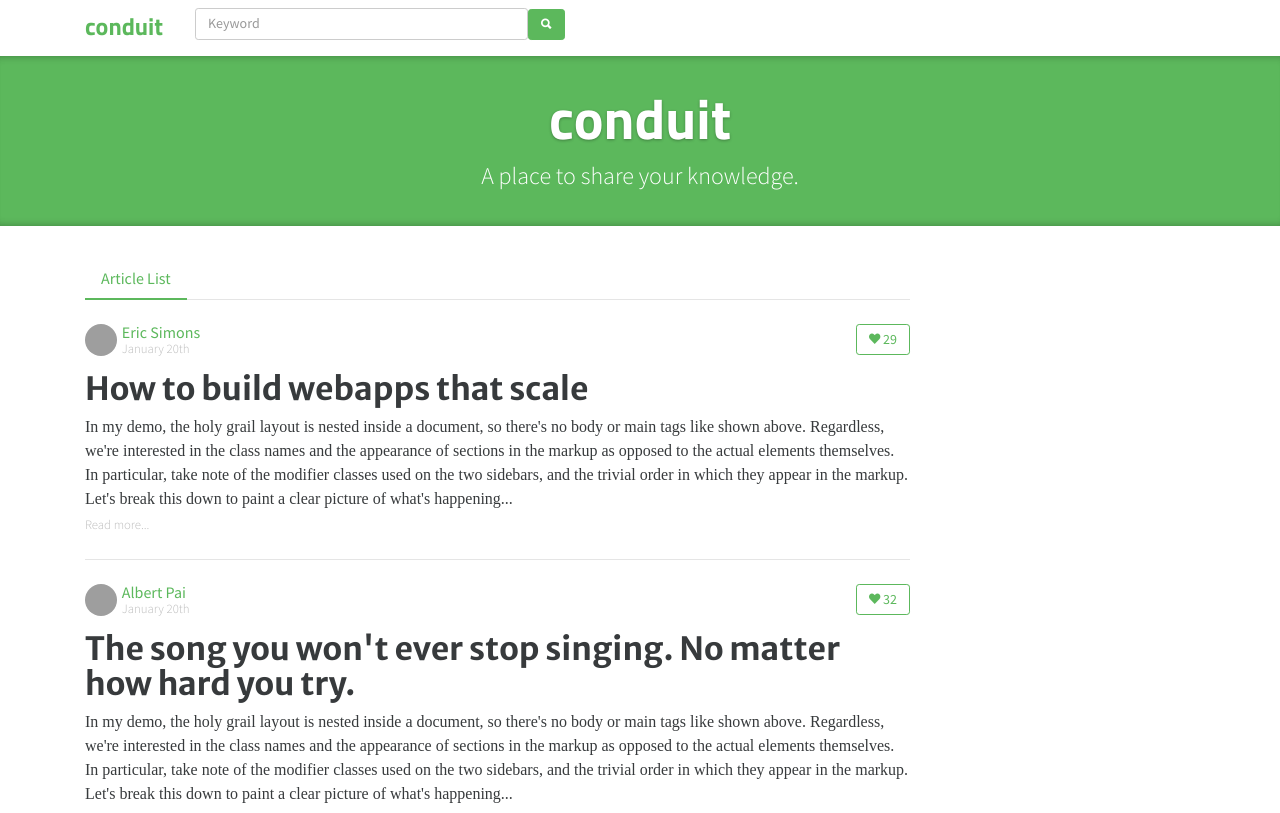
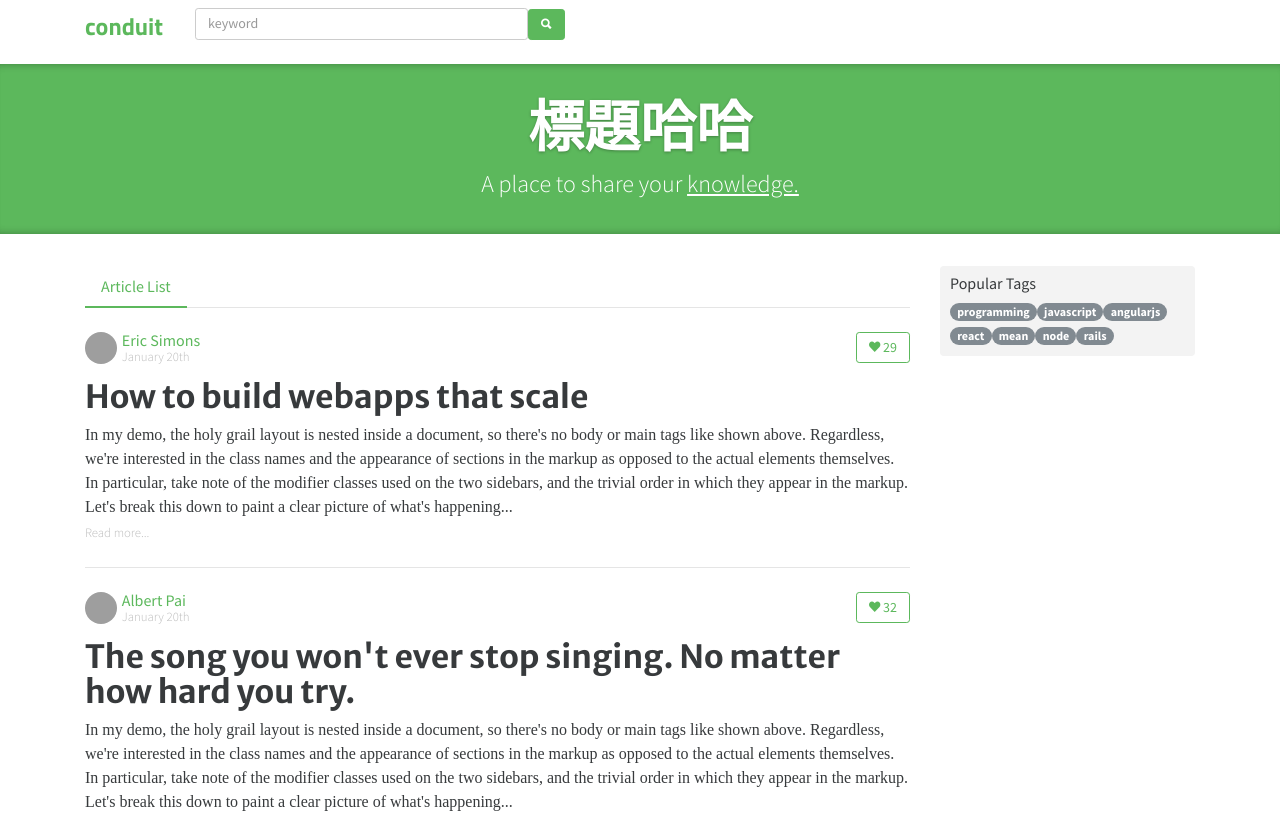
Before and after one commit to yjChen01/AngularLesson2Test, an Angular app: page / in a window 1280 px wide. Shown: the top 813 px of the page. Built offline with nearby package versions, Linux system fonts and the light colour scheme; grey boxes are pictures that could not be loaded; a web font is replaced by a local one.

Commit message:
雙向繫結，並引用FromModule

```diff
--- a/src/app/app.component.html
+++ b/src/app/app.component.html
@@ -3,14 +3,18 @@
   <div class="home-page">
     <div class="banner">
       <div class="container">
-        <h1 class="logo-font">conduit</h1>
-        <p>A place to share your knowledge.</p>
+        <h1 class="logo-font" [title]="title">{{title}}</h1>
+        <p [innerHTML]="subtitle">{{subtitle}}</p>
       </div>
     </div>
     <div class="container page">
       <div class="row">
-        <app-article></app-article>
-        <app-tags></app-tags>
+        <div class="col-md-9">
+          <app-article></app-article>
+        </div>
+        <div class="col-md-3">
+          <app-tags></app-tags>
+        </div>
       </div>
     </div>
   </div>
--- a/src/app/app.component.ts
+++ b/src/app/app.component.ts
@@ -6,5 +6,6 @@ import { Component } from '@angular/core';
   styleUrls: ['./app.component.css']
 })
 export class AppComponent {
-  title = 'AngularLesson2Test';
+  title = '標題哈哈';
+  subtitle='A place to share your <u>knowledge.</u>';
 }
--- a/src/app/app.module.ts
+++ b/src/app/app.module.ts
@@ -7,6 +7,8 @@ import { HeaderComponent } from './header/header.component';
 import { FooterComponent } from './footer/footer.component';
 import { ArticleComponent } from './article/article.component';
 import { TagsComponent } from './tags/tags.component';
+import { FormsModule } from '@angular/forms';
+
 
 @NgModule({
   declarations: [
@@ -18,7 +20,8 @@ import { TagsComponent } from './tags/tags.component';
   ],
   imports: [
     BrowserModule,
-    AppRoutingModule
+    AppRoutingModule,
+    FormsModule
   ],
   providers: [],
   bootstrap: [AppComponent]
--- a/src/app/article/article.component.html
+++ b/src/app/article/article.component.html
@@ -1,4 +1,4 @@
-<div class="col-md-9">
+
   <div class="feed-toggle">
     <ul class="nav nav-pills outline-active">
       <li class="nav-item">
@@ -54,5 +54,3 @@
       <span>Read more...</span>
     </a>
   </div>
-
-</div>
--- a/src/app/header/header.component.html
+++ b/src/app/header/header.component.html
@@ -1,9 +1,13 @@
 <nav class="navbar navbar-light">
   <div class="container">
     <a class="navbar-brand" href="index.html">conduit</a>
-    <input class="form-control form-control-sm search-input" type="text" placeholder="Keyword">
-    <button class="btn btn-sm btn-primary">
+    <input class="form-control form-control-sm search-input"
+    type="text"
+    placeholder="keyword"
+    [(ngModel)]="keyword">
+    <button class="btn btn-sm btn-primary" (click)="titlesearch($event)">
       <i class="ion-search"></i>
     </button>
   </div>
+  <pre>{{keyword}}</pre>
 </nav>
--- a/src/app/header/header.component.ts
+++ b/src/app/header/header.component.ts
@@ -6,10 +6,13 @@ import { Component, OnInit } from '@angular/core';
   styleUrls: ['./header.component.css']
 })
 export class HeaderComponent implements OnInit {
-
+  keyword='';
   constructor() { }
 
   ngOnInit(): void {
   }
 
+  titlesearch($event){
+    console.log($event);
+  }
 }
--- a/src/app/tags/tags.component.html
+++ b/src/app/tags/tags.component.html
@@ -1,4 +1,3 @@
-<div class="col-md-3">
   <div class="sidebar">
     <p>Popular Tags</p>
 
@@ -12,4 +11,3 @@
       <a href="#" class="label label-pill label-default">rails</a>
     </div>
   </div>
-</div>
```
